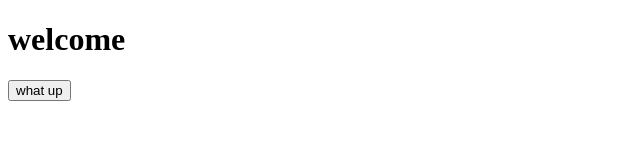
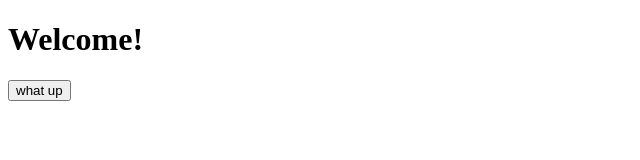
Before and after one commit to bnug/bnug.github.com, a plain HTML site: page test.html in a window 1280 px wide. Shown: the full height of the page, 0-640 px from the left. Drawn offline with nearby package versions, Linux system fonts and the light colour scheme.

Commit message:
Update test.html

```diff
--- a/test.html
+++ b/test.html
@@ -13,7 +13,7 @@
   </script>
 </head>
 <body>
-  <h1>welcome</h1>
+  <h1>Welcome!</h1>
   <button>what up</button>
 </body>
 </html>
```
